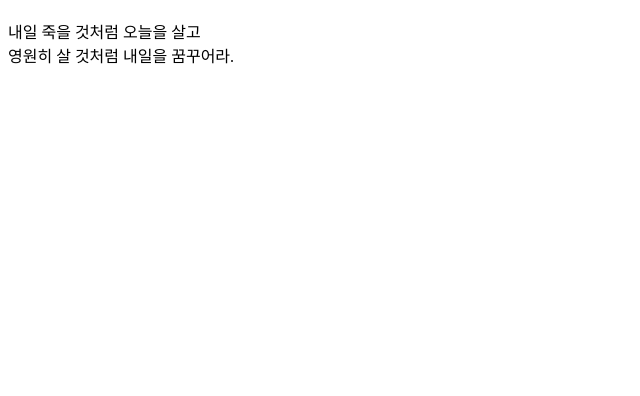
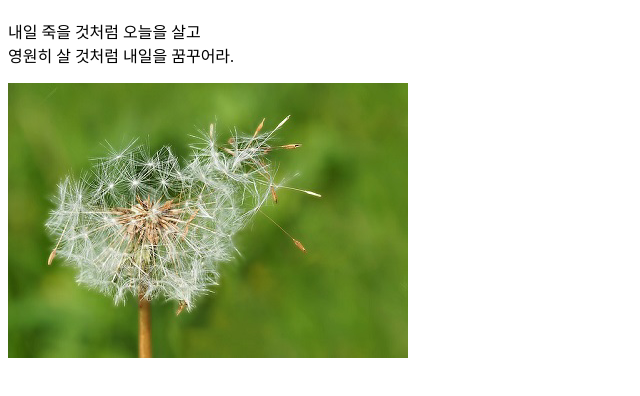
Before and after one commit to statco19/test_htmlcss, a plain HTML site: page first-result.html in a window 1280 px wide. Shown: the part 70-466 px from the top of the page, without its empty margins (0-640 px from the left). Drawn offline with Linux system fonts and the light colour scheme.

Commit message:
Update first-result.html

```diff
--- a/first-result.html
+++ b/first-result.html
@@ -10,6 +10,7 @@
     <h1>시간이란...</h1>
 	<p>내일 죽을 것처럼 오늘을 살고<br>
 	영원히 살 것처럼 내일을 꿈꾸어라. </p>
+        <img src="images/first.png">
 
 </body>
 </html>
```
